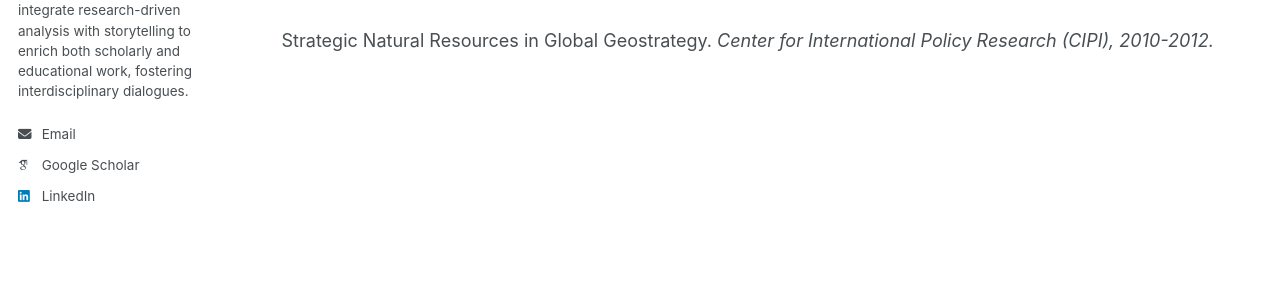
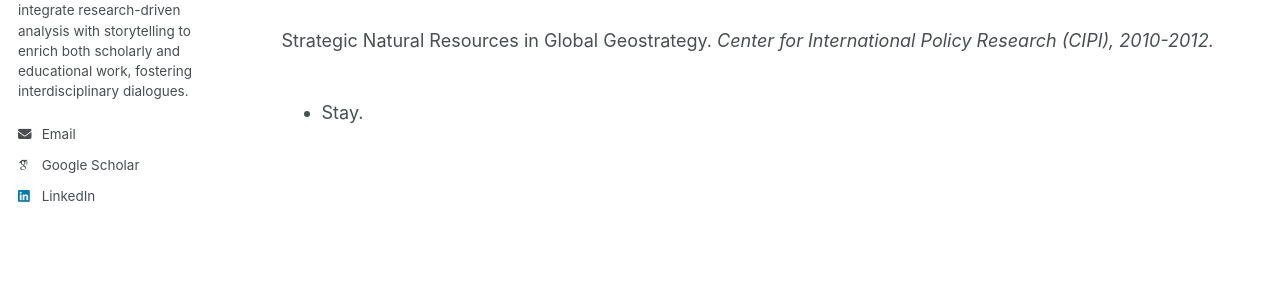
Before and after one commit to claudiabt/claudiabt.github.io, a Jekyll site: the page built from _pages/research.html, in a window 1280 px wide and 977 px high. Shown: the part 526-821 px from the top of the window. Built offline with Jekyll 4.4.1, drawn with Linux system fonts in a browser that asks for light colours; some web fonts are replaced.

Commit message:
Update research.html

```diff
--- a/_pages/research.html
+++ b/_pages/research.html
@@ -23,6 +23,11 @@ Trends and Projection of Socio-Economic, Political, and Ideological Processes in
 <br>
 <br>
 Strategic Natural Resources in Global Geostrategy. <i>Center for International Policy Research (CIPI), 2010-2012.</i>
+<br>
+<br>
+<ul>
+  <li>Stay.</li>
+</ul>
 
 {% for post in site.portfolio %}
   {% include archive-single.html %}
```
